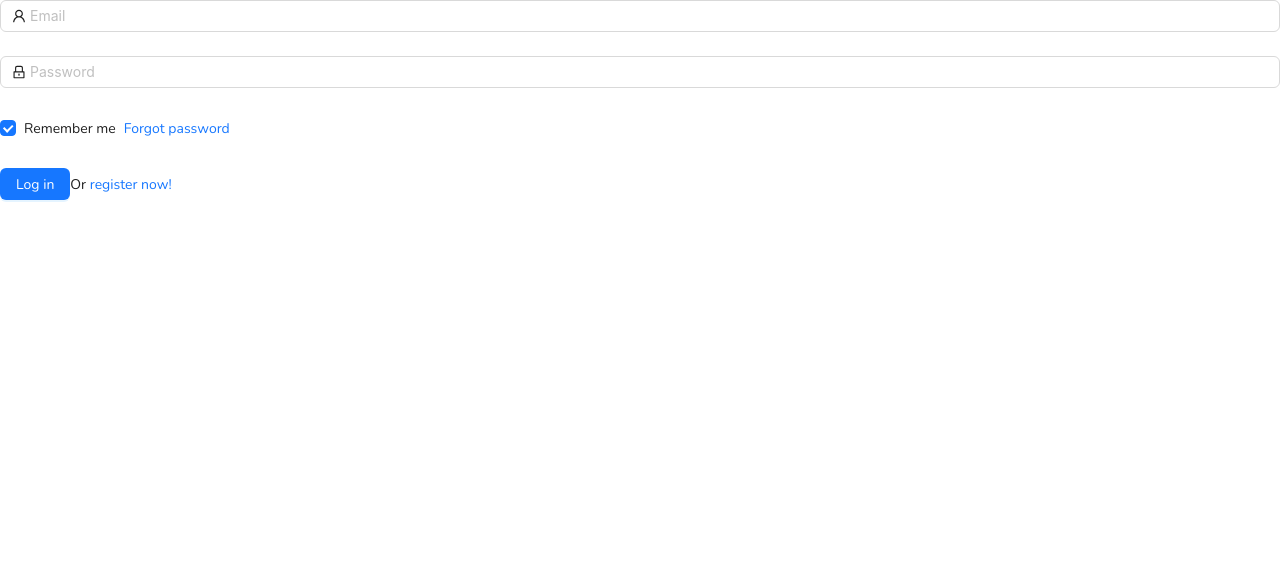
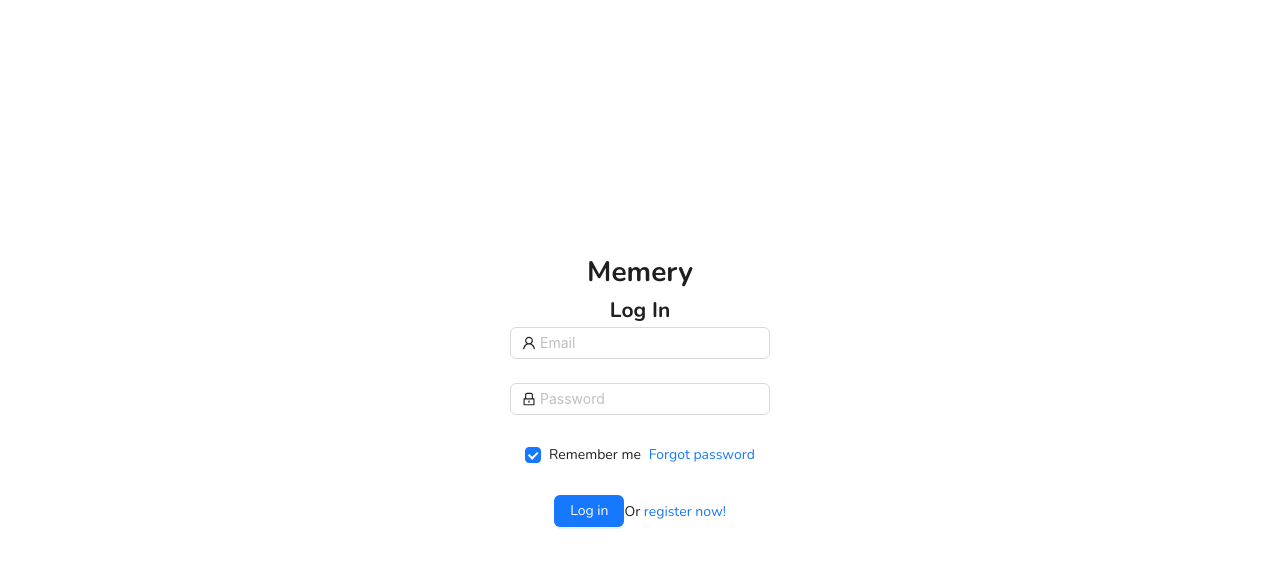
Before and after one commit to memery-team/coke, a React (Create React App) app: page / in a window 1280 px wide. Shown: the top 568 px of the page. Built offline with nearby package versions, Linux system fonts and the light colour scheme.

Commit message:
fix login ui

```diff
--- a/src/pages/login/Login.css
+++ b/src/pages/login/Login.css
@@ -1,3 +1,11 @@
+.login-container {
+    text-align: center;
+    display: flex;
+    min-height: 100vh;
+    align-items: center;
+    justify-content: center;
+}
+
 #components-form-demo-normal-login .login-form {
     max-width: 300px;
 }
--- a/src/pages/login/Login.jsx
+++ b/src/pages/login/Login.jsx
@@ -27,6 +27,7 @@ const Login = () => {
     }
 
     return (
+        <div className="login-container">
             <Form
                 name="normal_login"
                 className="login-form"
@@ -35,6 +36,8 @@ const Login = () => {
                 }}
                 onFinish={onFinish}
             >
+                <h1>Memery</h1>
+                <h2>Log In</h2>
                 <Form.Item
                     name="email"
                     rules={[
@@ -82,6 +85,7 @@ const Login = () => {
                     Or <a href="">register now!</a>
                 </Form.Item>
             </Form>
+        </div>
     );
 };
 
```
Lines whose indentation alone changed are shown as unchanged.
